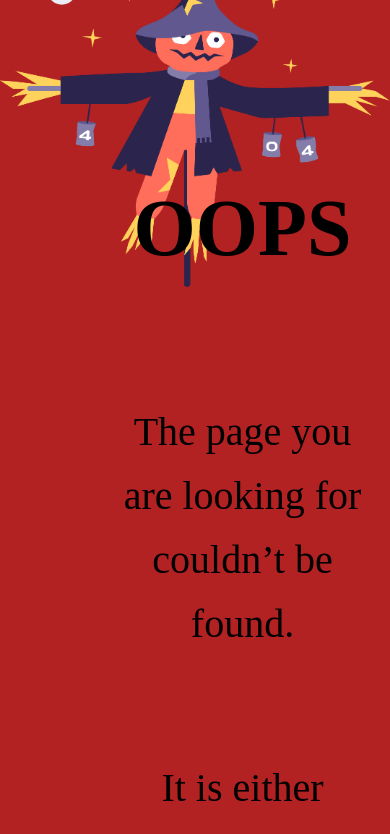
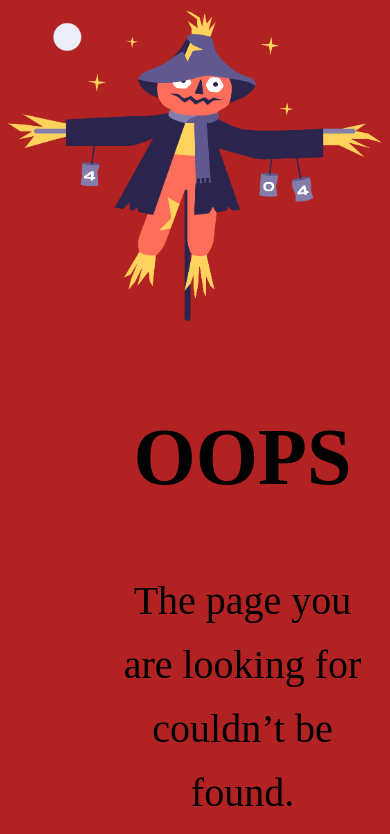
Before and after one commit to balbir-25/404-Error, a plain HTML site: page index.html in a window 390 px wide. Shown: the top 834 px of the page. Drawn offline with Linux system fonts and the light colour scheme.

Commit message:
minor changes

```diff
--- a/index.css
+++ b/index.css
@@ -1,12 +1,10 @@
 body{
     background-color: firebrick;
-    margin: 0;
-    line-height: normal;
 }
 
 .container{
     width: 100%;
-    height: 100vh;
+    height: 100%;
     display: flex;
     flex-direction: row;
     box-sizing: border-box;
@@ -14,14 +12,13 @@ body{
     justify-content: center;
     position: relative;
     padding: 3px 0;
-    gap: 0;
 }
 
 .img{
-    position: relative;
     width: 100%;
     height: 100%;
     justify-items: center;
+    align-items: center;
 }
 
 
@@ -30,13 +27,8 @@ body{
     height: 100%;
     padding: 10px;
     margin: 5px;
-    display: flex;
-    flex-shrink: 0;
-    flex-direction: column;
-    box-sizing: border-box;
     align-items: center;
     justify-content: center;
-    gap: 20px;
 }
 
 .btn{
@@ -53,7 +45,6 @@ text-align: center;
 }
 
 .sub{
-position: relative;
 font-family: 'Inknut Antiqua';
 font-weight: 900;
 font-size: 80px;
@@ -63,7 +54,7 @@ justify-content: center;
 
 .para{
 font-family: 'Inknut Antiqua';
-position: relative;
+
 font-style: normal;
 font-weight: 500;
 font-size: 20px;
@@ -79,8 +70,11 @@ text-align: center;
         flex-direction: column;
         align-items: center;
         justify-content: center;
-        margin-top: 40vh;
 
+    }
+
+    .image{
+        margin-top: 0;
     }
 
     .message{
@@ -105,16 +99,21 @@ text-align: center;
     }
 }
 
-@media screen and (max-width:800px){
+@media screen and (max-width:750px){
 
     .container{
         display: flex;
         flex-direction: column;
         align-items: center;
         justify-content: center;
-        margin-top: 30vh;
+       margin-top: 0;
 
+    }
 
+    .image{
+        margin-top: 0;
+        text-align: center;
+        justify-content: center;
     }
 
     .message{
@@ -122,7 +121,7 @@ text-align: center;
         align-items: center;
         text-align: center;
         margin-left: 100px;
-        margin-top: 10vh;
+        margin-top: 50px;
     }
 
     .click{
@@ -139,6 +138,7 @@ text-align: center;
     width: 100%;
     height: auto;
     justify-items: center;
+    align-items: center;
     }
 }
 
@@ -147,7 +147,7 @@ text-align: center;
     .container{
         align-items: center;
         justify-content: center;
-        margin-top: 20vh;
+
     }
 
     .sub{
@@ -159,13 +159,14 @@ text-align: center;
         justify-content: center;
         align-items: center;
         text-align: center;
-        margin-left: 100px;
+       margin-top:10px ;
     }
 
     .img{
         width: 100%;
         height: auto;
         justify-items: center;
+        align-items: center;
         }
 }
 
@@ -182,6 +183,7 @@ text-align: center;
         align-items: center;
         text-align: center;
         margin-left: 100px;
+        margin-top: 10px;
         padding: 20px;
     }
 
```
Also changed, not shown: index.html (+4 -1 lines).
